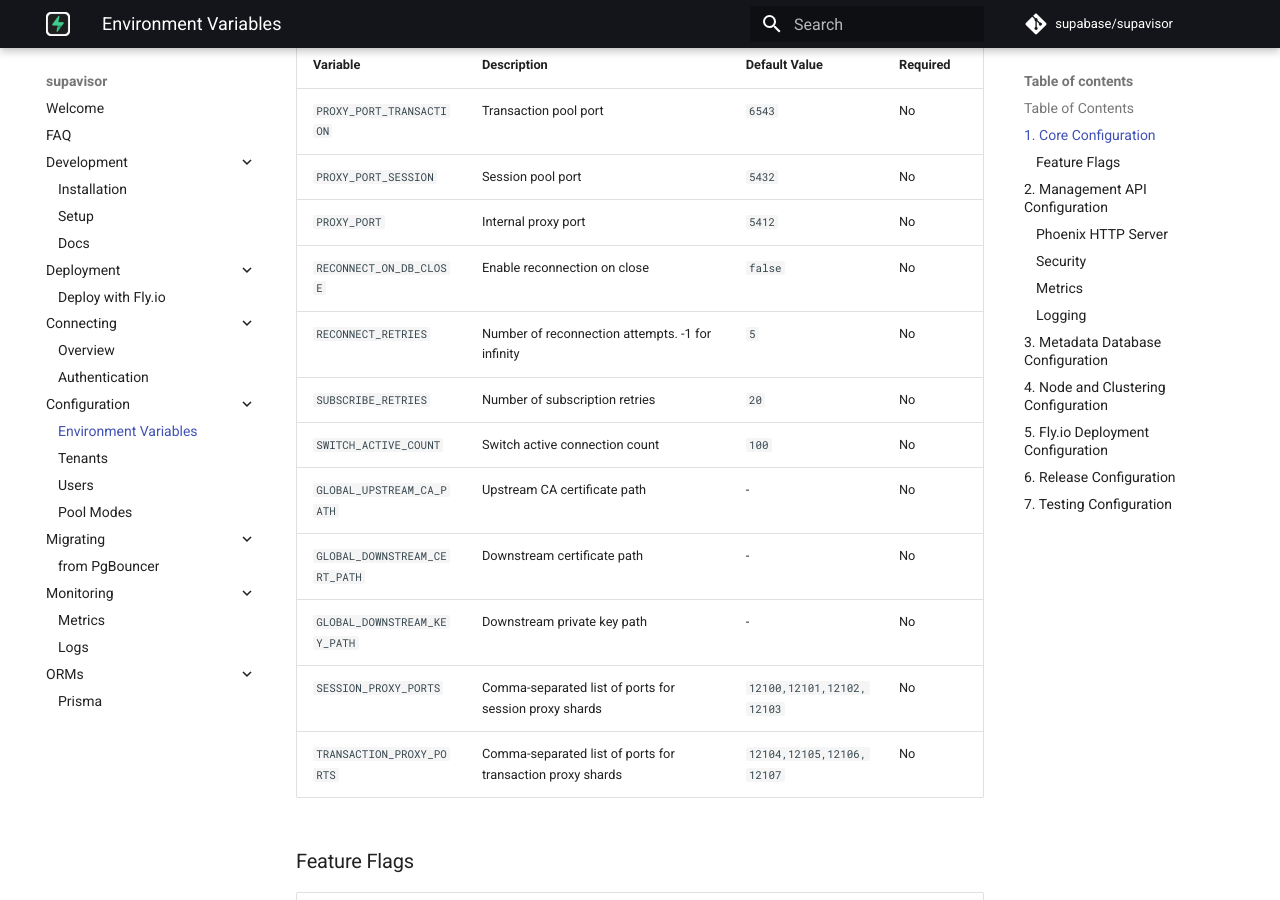
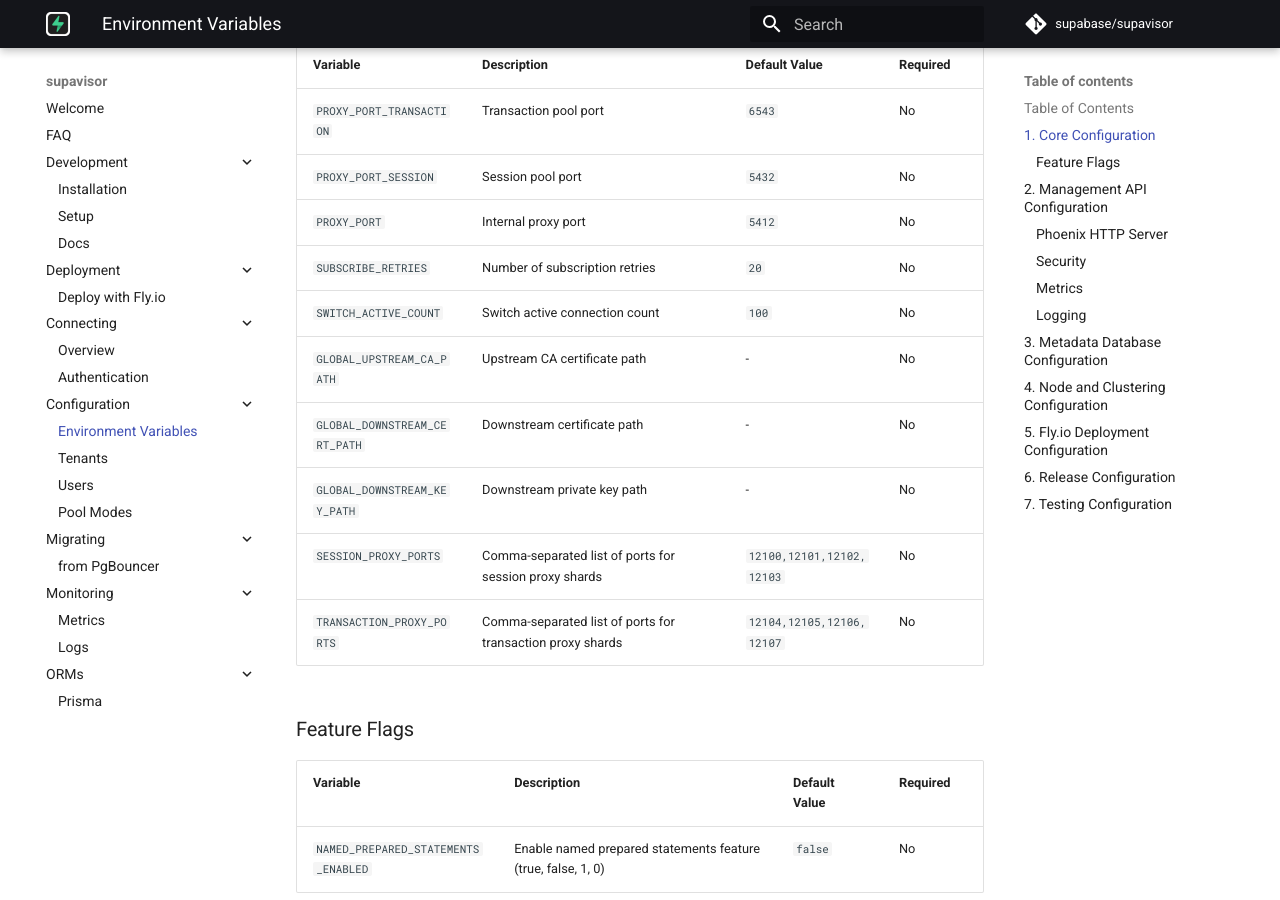
Before and after one commit to supabase/supavisor, an MkDocs documentation site: the page built from docs/configuration/env.md, in a window 1280 px wide and 900 px high, scrolled down 758 px. Built offline with MkDocs 1.6.1 and Material for MkDocs 9.7.7, drawn with Linux system fonts in a browser that asks for light colours; comment, search, counter and statistics services are not loaded.

Commit message:
fix(db-handler): rely on supervisor only for restarts
DbHandler had a reconnect mechanism. This had some implications:

1. Reconnect_on_db_close could silently reconnect losing server-side
only session state. Since supavisor doesn't track the whole state
necessary to recover the connection, the new connection could not
exactly match the previous one, causing errors for the clients.

2. When connections couldn't be established due to connection errors
that fell on the automatic retry path, clients got hanging checkouts
instead of errors. Per se, this is not __that bad__, but doesn't
align most of supavisor's code, and was atypical/singled out when
other connection errors are transparently passed to the client.

This commit removes the DbHandler-side retry, and workers now
consistently fail and let poolboy replace them.

To prevent flooding the upstream database during transient failures,
connection errors record a cooldown timestamp in TenantCache that
new workers respect before connecting.

```diff
--- a/docs/configuration/env.md
+++ b/docs/configuration/env.md
@@ -25,8 +25,6 @@ This document provides a categorized list of all environment variables used in S
 | `PROXY_PORT_TRANSACTION`      | Transaction pool port                                      | `6543`                    | No       |
 | `PROXY_PORT_SESSION`          | Session pool port                                          | `5432`                    | No       |
 | `PROXY_PORT`                  | Internal proxy port                                        | `5412`                    | No       |
-| `RECONNECT_ON_DB_CLOSE`       | Enable reconnection on close                               | `false`                   | No       |
-| `RECONNECT_RETRIES`           | Number of reconnection attempts. -1 for infinity           | `5`                       | No       |
 | `SUBSCRIBE_RETRIES`           | Number of subscription retries                             | `20`                      | No       |
 | `SWITCH_ACTIVE_COUNT`         | Switch active connection count                             | `100`                     | No       |
 | `GLOBAL_UPSTREAM_CA_PATH`     | Upstream CA certificate path                               | -                         | No       |
```
Also changed, not shown: 5 other files.
